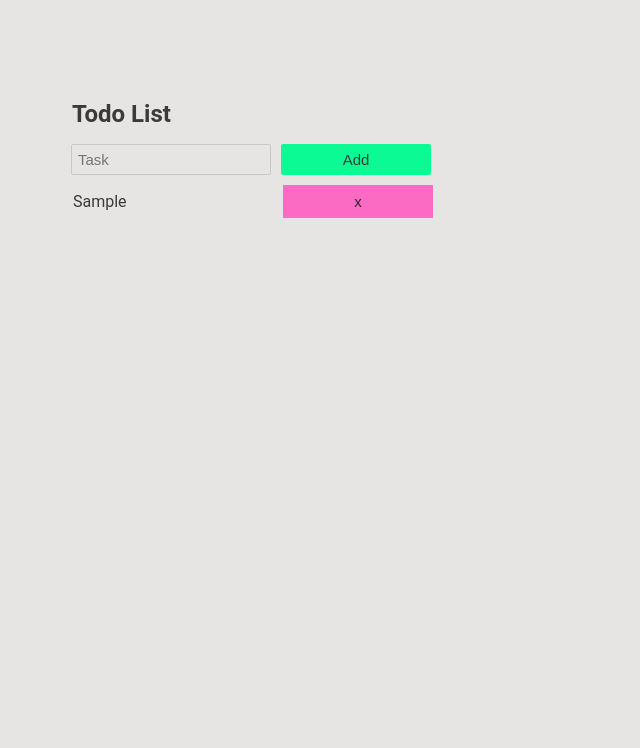
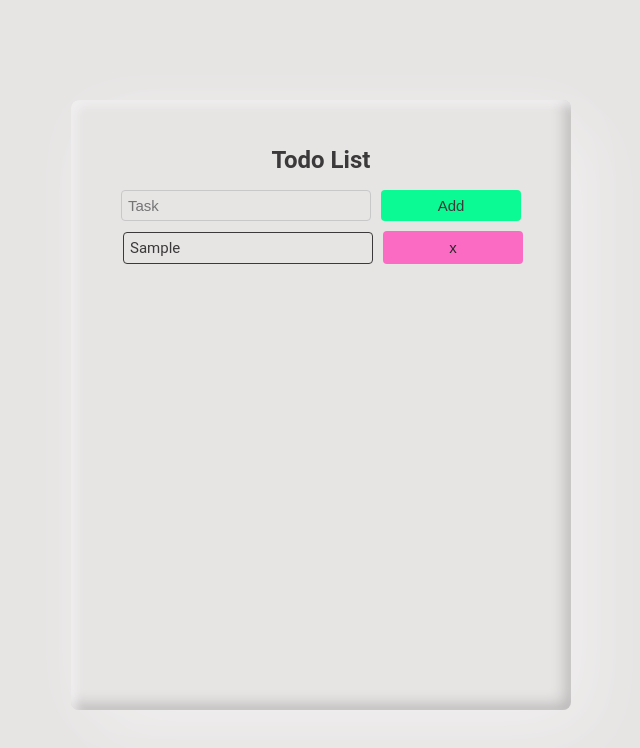
Before and after one commit to Modrakas/TO-DO-LIST, a plain HTML site: page index.html in a window 1280 px wide. Both pictures are taken after typing "Sample" into the empty fields and a click on the button "Add". Shown: the whole page, without its empty margins (29-669 px from the left). Drawn offline with Linux system fonts and the light colour scheme.

Commit message:
save to local storage and add css code for todo box

```diff
--- a/index.html
+++ b/index.html
@@ -7,17 +7,17 @@
   <title>Todo List</title>
 </head>
 <body>
-  <h1>Todo List</h1>
+  <div class="todoList-container">
+    <h1>Todo List</h1>
 
-  <div class="todo__input__grid">
-    <input type="text" placeholder="Task" class="js__task-input task__input" onkeydown="addTaskKeydown(event)">
+    <div class="todo__input__grid">
+      <input type="text" placeholder="Task" class="js__task-input task__input" onkeydown="addTaskKeydown(event)">
 
+      <button class="js__add-btn add__todo-btn">Add</button>
+    </div>
 
-
-    <button class="js__add-btn add__todo-btn">Add</button>
+    <div class="js__todo-list todo__grid"></div>
   </div>
-
-  <div class="js__todo-list todo__grid"></div>
 
   <script src="script.js">
 
--- a/script.js
+++ b/script.js
@@ -8,8 +8,13 @@
 7. put the HTML on the web page
 */
 
+
+//gets data form local storage when page is opened/refreshed
+
+
 // create an array to store tasks
-const todoList = [];
+//get tasks from local storage
+let todoList = JSON.parse(localStorage.getItem('todoList')) || [];
 
 //create HTML code for each task
 createTodoList()
@@ -19,13 +24,13 @@ createTodoList()
 function createTodoList() {
   let todoListHTML = '';
 
-todoList.forEach((taskObject, index) => {
-    const task = taskObject;
+todoList.forEach((task, index) => {
     const html = `
-      <div>${task}</div>
+      <div class="task">${task}</div>
       <button class="js__delete__todo-btn delete__todo-btn">x</button>
     `;
     todoListHTML += html;
+
   });
 
     //put the HTML on the web page
@@ -37,6 +42,10 @@ todoList.forEach((taskObject, index) => {
     .forEach((deleteButton, index) => {
       deleteButton.addEventListener('click', () => {
         todoList.splice(index, 1);
+
+        //save new todoLits to local storage when task is deleted
+        localStorage.setItem('todoList', JSON.stringify(todoList));
+
         createTodoList();
       });
     });
@@ -57,12 +66,17 @@ function addTaskKeydown(event) {
 //add task to array
 function taskInput () {
   const inputElement = document.querySelector('.js__task-input');
-  let task = inputElement.value;
+  let task = inputElement.value.trim();
 
-
+  if (task){
     todoList.push(task);
 
     inputElement.value = '';
+
     // create HTML code for each task
     createTodoList();
+
+    //save new todoList to local storage when new task is added
+    localStorage.setItem('todoList', JSON.stringify(todoList));
+  }
 }
--- a/style.css
+++ b/style.css
@@ -5,14 +5,29 @@ body {
   margin: 100px;
 }
 
+.todoList-container {
+  display: relative;
+  width: 400px;
+  height: 550px;
+  /* border: 2px solid rgb(231, 228, 228); */
+  border-radius: 8px;
+  padding: 30px 50px;
+  box-shadow: 25px 25px 75px rgb(255, 255, 255, 0.25),
+  10px 10px 70px rgb(255, 255, 255, 0.25),
+  inset 5px 5px 10px rgb(255, 255, 255, 0.2),
+  inset 5px 5px 10px rgb(255, 255, 255, 0.5),
+  inset -5px -5px 15px rgb(0, 0, 0, 0.2);
+}
+
 h1 {
+  width: 100%;
+  text-align: center;
   font-size: x-large;
-  margin-left: 1px;
 }
 
 .todo__grid, .todo__input__grid {
   display: grid;
-  grid-template-columns: 200px 150px;
+  grid-template-columns: 250px 140px;
   column-gap: 10px;
   row-gap: 10px;
   align-items: center;
@@ -33,9 +48,16 @@ h1 {
   color: rgb(118, 116, 116);
   background-color: rgb(231, 228, 228);
   border: 1px solid rgb(200, 200, 200);
-  border-radius: 2px;
+  border-radius: 4px;
   box-sizing: border-box;
   appearance: none;
+}
+
+.task {
+  border: 1px solid rgb(59, 57, 57);
+  border-radius: 4px;
+  padding: 6px;
+  font-size: 15px;
 }
 
 input:focus {
@@ -46,7 +68,7 @@ input:focus {
   background-color: rgb(12, 250, 147);
   color: rgb(59, 58, 58);
   border: none;
-  border-radius: 2px;
+  border-radius: 4px;
   font-size: 15px;
   cursor: pointer;
 }
@@ -57,6 +79,7 @@ input:focus {
   border: none;
   font-size: 15px;
   padding: 8px;
+  border-radius: 4px;
 }
 
 /* Mobile Styles */
```
